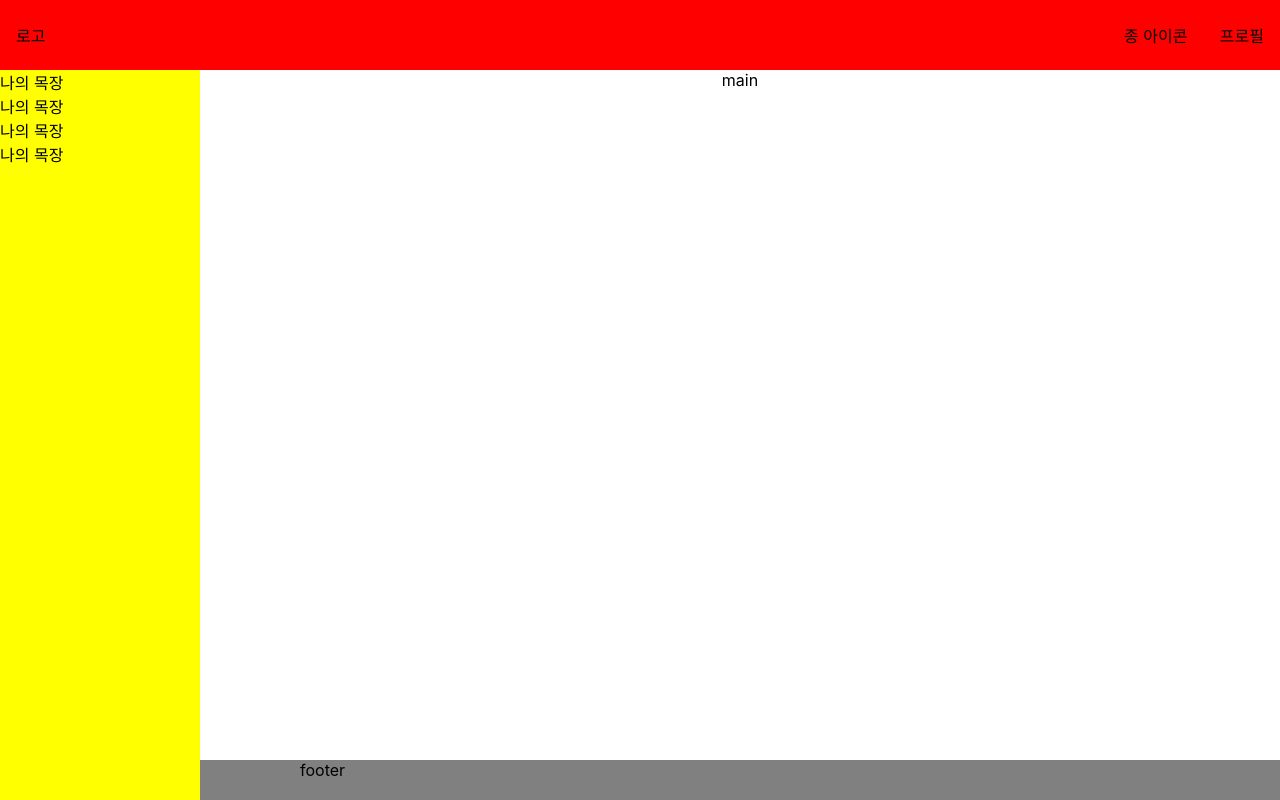
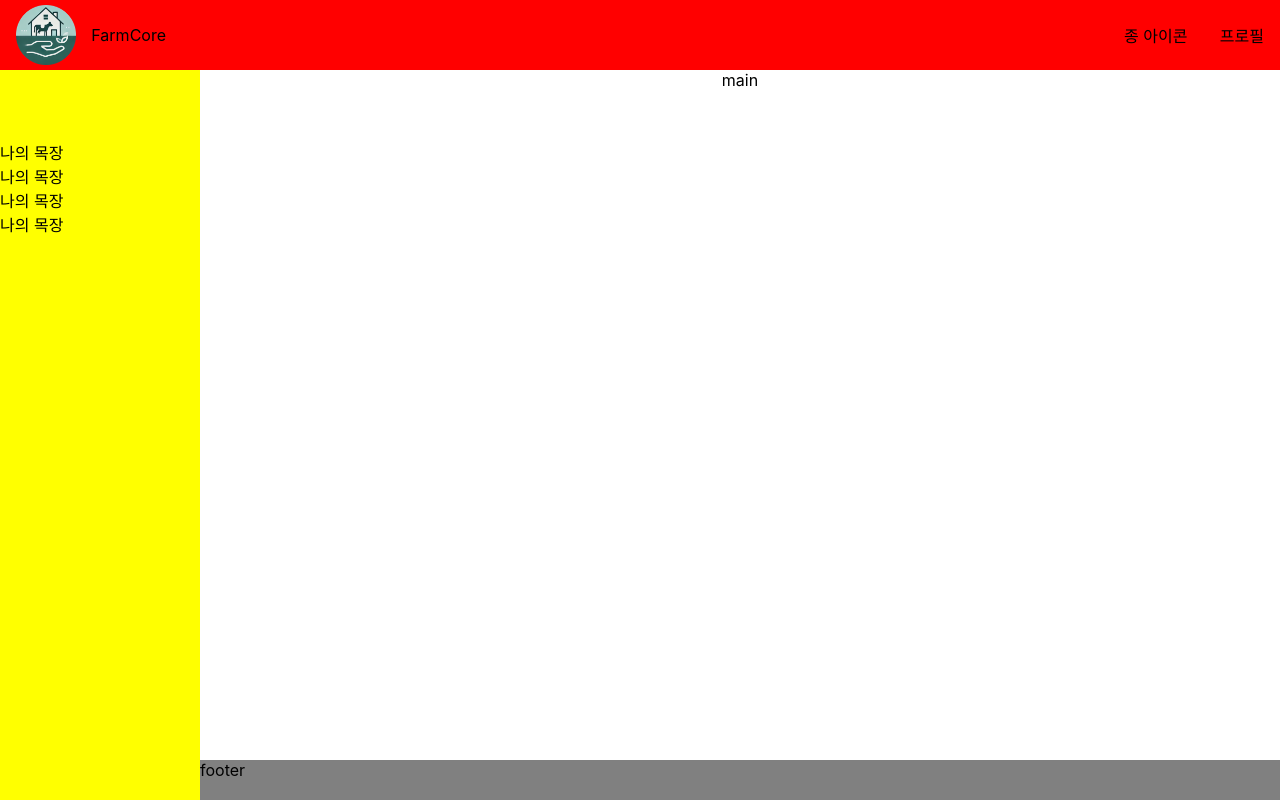
Before and after one commit to yeeun00300/EIEIEI, a React (Create React App) app in the folder farm_core/: page / in a window 1280 px wide. Built offline with nearby package versions, Linux system fonts and the light colour scheme; no server answers.

Commit message:
ye 최종이길 바라는 layout

```diff
--- a/farm_core/src/global.scss
+++ b/farm_core/src/global.scss
@@ -27,7 +27,7 @@ li {
 // 각 페이지 컴포넌트를 위한 wrapper
 .page {
   flex: 1 1 auto;
-  padding-left: 200px;
+  // padding-left: 200px;
   text-align: center;
 }
 // page 안에 있는 wrapper
--- a/farm_core/src/pages/layout/Layout.js
+++ b/farm_core/src/pages/layout/Layout.js
@@ -9,9 +9,11 @@ function Layout(props) {
   return (
     <div className={styles.layout}>
       <Header />
-      <Nav />
-      <Outlet />
-      <Footer />
+      <div className={styles.wrapper}>
+        <Nav />
+        <Outlet />
+        <Footer />
+      </div>
     </div>
   );
 }
--- a/farm_core/src/pages/layout/Layout.module.scss
+++ b/farm_core/src/pages/layout/Layout.module.scss
@@ -3,3 +3,8 @@
   flex-direction: column;
   height: 100vh;
 }
+.wrapper {
+  position: relative;
+  display: flex;
+  flex: 1;
+}
--- a/farm_core/src/pages/layout/footer/Footer.module.scss
+++ b/farm_core/src/pages/layout/footer/Footer.module.scss
@@ -2,6 +2,11 @@
   display: flex;
   height: 40px;
   background-color: gray;
-  z-index: -2;
-  padding-left: 300px;
+  // z-index: -2;
+  // flex: 1;
+  height: 40px;
+  position: absolute;
+  bottom: 0;
+  right: 0;
+  left: 200px;
 }
--- a/farm_core/src/pages/layout/header/Header.js
+++ b/farm_core/src/pages/layout/header/Header.js
@@ -1,10 +1,14 @@
 import React from "react";
 import styles from "./Header.module.scss";
+import logoImg from "../../../img/TitleLogo.png";
 
 function Header(props) {
   return (
     <div className={styles.header}>
-      <div className={styles.logo}>로고</div>
+      <div className={styles.logo}>
+        <img className={styles.logoImg} src={logoImg} alt="" />
+        <div>FarmCore</div>
+      </div>
       <div className={styles.userInfo}>
         <div>종 아이콘</div>
         <div>프로필</div>
--- a/farm_core/src/pages/layout/header/Header.module.scss
+++ b/farm_core/src/pages/layout/header/Header.module.scss
@@ -6,6 +6,18 @@
   background-color: red;
   height: 70px;
 }
+.logo {
+  display: flex;
+  justify-content: space-between;
+  align-items: center;
+  width: 150px;
+  height: 60px;
+}
+.logoImg {
+  width: 60px;
+  height: 60px;
+}
+
 .userInfo {
   display: flex;
   width: 140px;
--- a/farm_core/src/pages/layout/nav/Nav.module.scss
+++ b/farm_core/src/pages/layout/nav/Nav.module.scss
@@ -1,7 +1,7 @@
 .nav {
-  position: fixed;
+  // position: fixed;
   display: flex;
-  flex: 1;
+  // flex: 1;
   flex-direction: column;
   width: 200px;
   height: 100%;
```
Also changed, not shown: farm_core/src/img/TitleLogo.png (renamed from farm_core/public/TitleLogo.png).
